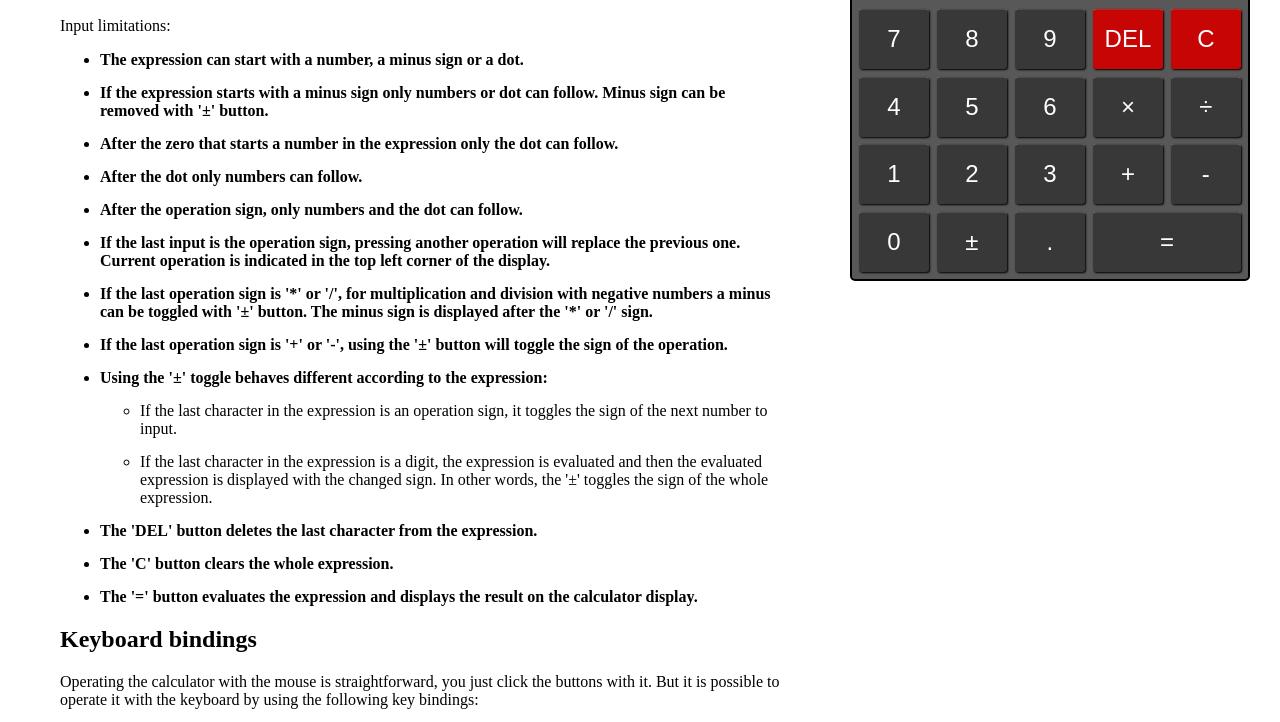
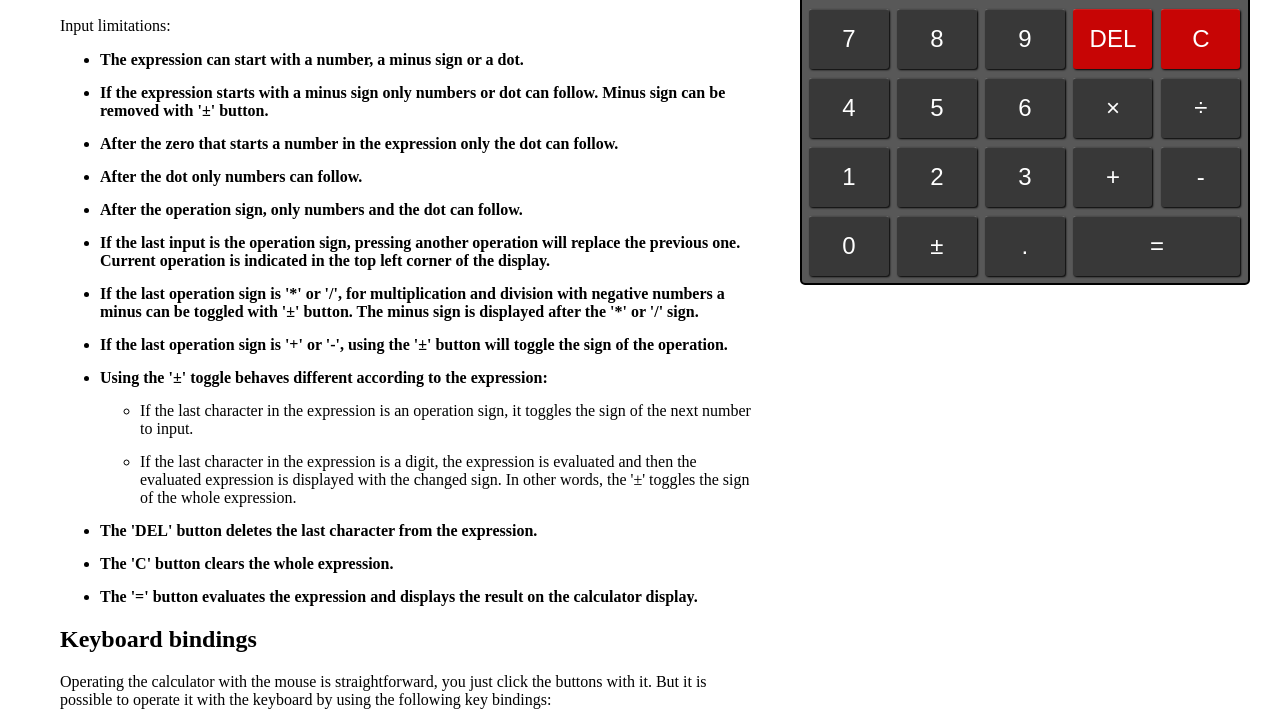
Before and after one commit to Gruximillian/calculator, a plain HTML site: page index.html in a window 1280 px wide. Shown: the part 140-862 px from the top of the page. Drawn offline with Linux system fonts and the light colour scheme; a web font is replaced by a local one.

Commit message:
Update the css to make calculator responsive to the conatiner width.

```diff
--- a/engine.js
+++ b/engine.js
@@ -28,8 +28,6 @@ function initCalc() {
         return 'DEL';
       case 'delete':
         return 'C';
-      case ('`'): // CHANGE THIS TO BE WITH BUTTON MODIFIER 'Ctrl + `-`'
-        return '±'
       default:
         return '';
     }
--- a/index.html
+++ b/index.html
@@ -2,6 +2,7 @@
 <html>
 <head>
   <meta charset="utf-8">
+  <meta name="viewport" content="width=device-width, initial-scale=1">
   <title>Calculator</title>
   <link href='https://fonts.googleapis.com/css?family=Iceberg' rel='stylesheet' type='text/css'>
   <link rel="stylesheet" type="text/css" href="style.css">
@@ -9,6 +10,8 @@
 </head>
 <body>
   <div class="wrapper">
+
+    <div class="container">
 
       <div id="calculator">
         <span id="operation-display"></span>
@@ -36,6 +39,8 @@
           <input type="button" class="control" name="equal" value="=" id="equal">
         </div> <!-- end ".calc-buttons" -->
       </div> <!-- end ".calculator" -->
+
+    </div> <!-- end ".container" -->
 
     <div class="documentation">
 
--- a/style.css
+++ b/style.css
@@ -10,25 +10,31 @@ body {
   position: relative;
 }
 
+.container {
+  min-width: 300px;
+  max-width: 450px;
+  width: 80%;
+  margin: auto;
+}
+
+@media (min-width: 1000px) {
+
+  .container {
+    position: fixed;
+    top: 30px;
+    right: 30px;
+  }
+
+}
+
 #calculator {
-  width: 400px;
+  width: 100%;
   background-color: #585858;
   border: 2px solid #000;
   border-radius: 5px;
   padding: 3px;
   position: relative;
   margin: 30px auto;
-}
-
-
-@media (min-width: 1000px) {
-
-  #calculator {
-    position: fixed;
-    top: 30px;
-    right: 30px;
-  }
-
 }
 
 .display {
@@ -143,7 +149,7 @@ body {
 @media (min-width: 1000px) {
 
   .documentation {
-    width: calc(100% - 500px);
+    width: calc(100% - 520px);
     min-width: 500px;
     max-width: 1000px;
     float: left;
```
Lines whose indentation alone changed are shown as unchanged.
